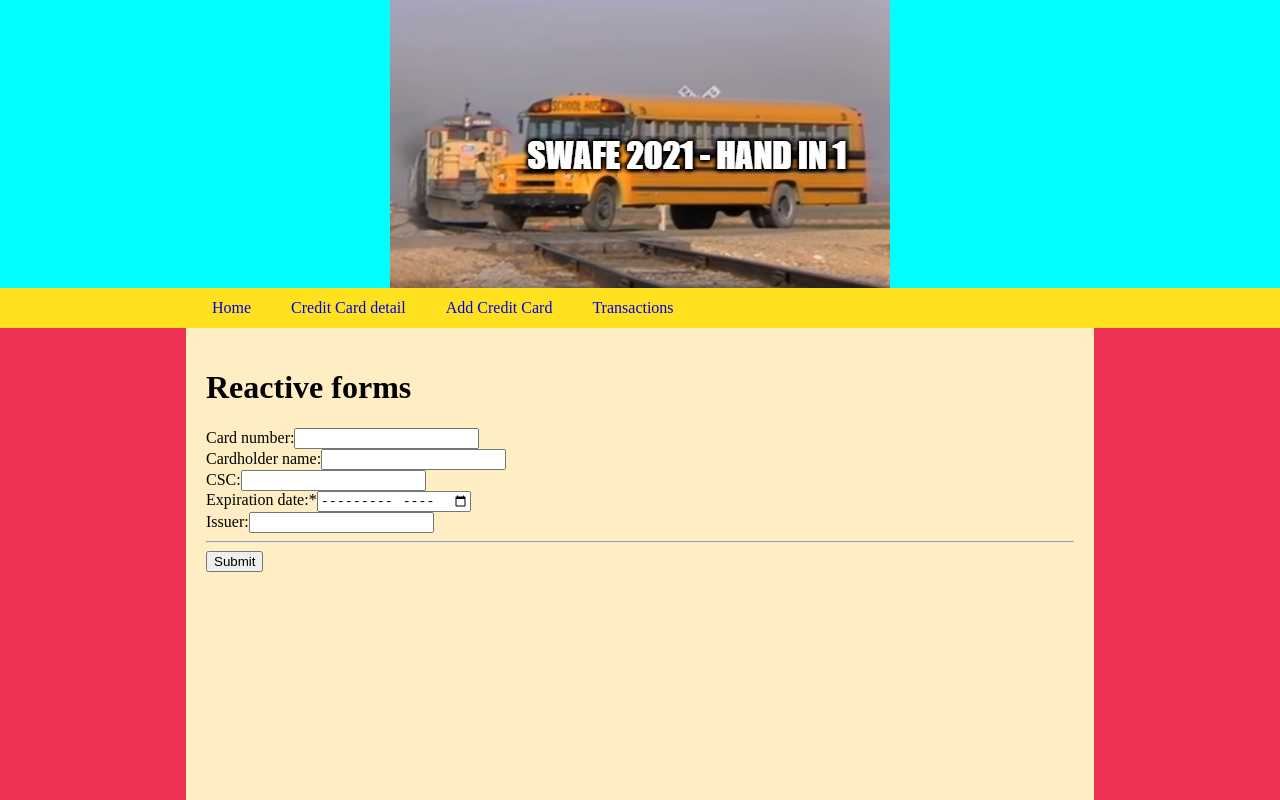
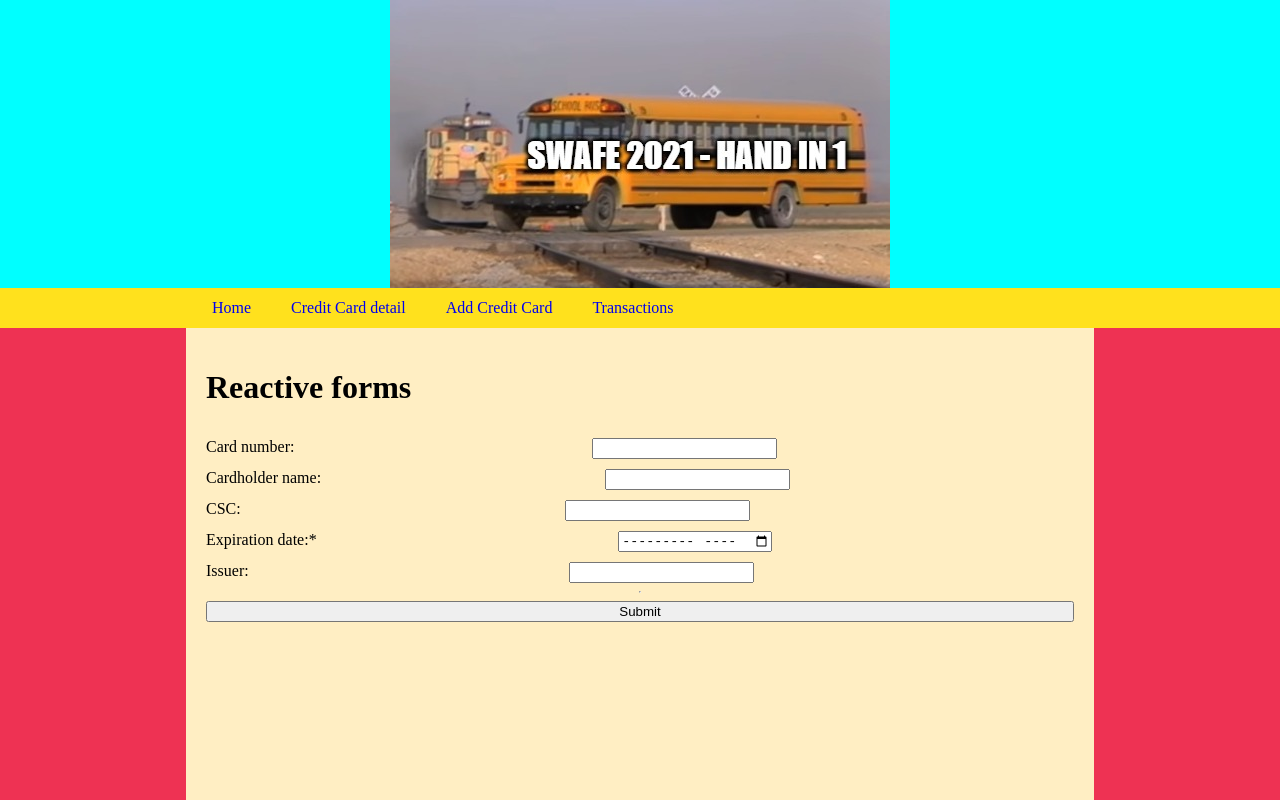
Before and after one commit to Solguden/SWAFE1, an Angular app in the folder Swafe1/: page /credit-card in a window 1280 px wide. Shown: the top 800 px of the page. Built offline with nearby package versions, Linux system fonts and the light colour scheme; no server answers.

Commit message:
Validators not working. Styling ugly.

```diff
--- a/Swafe1/src/app/modules/credit-card/components/credit-card-add/credit-card-add.component.css
+++ b/Swafe1/src/app/modules/credit-card/components/credit-card-add/credit-card-add.component.css
@@ -0,0 +1,13 @@
+.form-wrapper{
+    display: flex;
+    flex-direction: column;
+    justify-content: space-around;
+}
+
+.input {
+    display: flex;
+    flex-direction: row;
+    justify-content: space-between;
+    white-space: nowrap;
+    padding-top: 10px;
+}
--- a/Swafe1/src/app/modules/credit-card/components/credit-card-add/credit-card-add.component.html
+++ b/Swafe1/src/app/modules/credit-card/components/credit-card-add/credit-card-add.component.html
@@ -1,34 +1,38 @@
 <h1>Reactive forms</h1>
 <form [formGroup]="creditCardForm" (ngSubmit)="onSubmit()">
 	<div class="form-wrapper">
+
+		<div class="input">
 			<label for="card_number">Card number:</label>
 			<input type="text" formControlName="card_number">
 			<br />
+		</div>
 
+		<div class="input">
 			<label for="cardholder_name">Cardholder name:</label>
 			<input type="text"  formControlName="cardholder_name">
 			<br />
+		</div>
 
+		<div class="input">
 			<label for="csc_code">CSC:</label>
 			<input type="text" formControlName="csc_code">
 			<br />
+		</div>
 
-        <label for="expiration_date_month">Expiration date:*</label>
-		<input type="month" formControlName="expiration_date_month">
+		<div class="input">
+			<label for="expiration_date">Expiration date:*</label>
+			<input type="month" formControlName="expiration_date">
 			<br />
+		</div>
 
-
+		<div class="input">
 			<label for="issuer">Issuer:</label>
 			<input type="text" formControlName="issuer">
 			<br />
-
+		</div>
 
 		<hr />
 		<button type="submit">Submit</button>
-		<!-- <label for="phone">Phone</label>
-		<input type="text" formControlName="phone">
-		<label for="email">E-mail</label>
-		<input type="text"  formControlName="email">
-		<hr /> -->
     </div>
 </form>
--- a/Swafe1/src/app/modules/credit-card/components/credit-card-add/credit-card-add.component.ts
+++ b/Swafe1/src/app/modules/credit-card/components/credit-card-add/credit-card-add.component.ts
@@ -1,6 +1,7 @@
 import { Component, OnInit } from '@angular/core';
 import { CreditCardService } from '../../credit-card.service';
-import { FormBuilder } from '@angular/forms';
+import { FormBuilder, Validators } from '@angular/forms';
+import { CreditCard } from 'src/app/models/creditcard';
 
 @Component({
   selector: 'app-credit-card-add',
@@ -9,13 +10,15 @@ import { FormBuilder } from '@angular/forms';
 })
 export class CreditCardAddComponent implements OnInit {
 
+  newCreditCard!: CreditCard
 
   creditCardForm = this.formbuilder.group({
-    card_number: [''],
+    card_number: ['', [Validators.pattern("^[0-9]*$"), Validators.minLength(7), Validators.maxLength(16), Validators.required]], //
     cardholder_name: [''],
     csc_code: [''],
-    expiration_date_month: [''],
-    expiration_date_year: [''],
+    expiration_date: [''],
+    // expiration_date_month: [''],
+    // expiration_date_year: [''],
     issuer: ['']
   })
 
@@ -29,9 +32,27 @@ export class CreditCardAddComponent implements OnInit {
     })
   }
 
-
 	onSubmit() {
 		console.log(this.creditCardForm.value)
+
+    let CC = this.creditCardForm.value
+    console.log(CC)
+
+    let newCreditCard: CreditCard = {
+      card_number : CC.card_number,
+      cardholder_name : CC.cardholder_name,
+      csc_code: CC.csc_code,
+      expiration_date_month: CC.expiration_date.month,
+      expiration_date_year: CC.expiration_date.year,
+      issuer: CC.issuer}
+
+      console.log(newCreditCard)
+
+    // let CC: CreditCard = {card_number = this.creditCardForm}
+
+    // this.cardService.postCreditCards()
 	}
 
+
+
 }
--- a/Swafe1/src/app/modules/credit-card/credit-card-detail/credit-card-detail.component.html
+++ b/Swafe1/src/app/modules/credit-card/credit-card-detail/credit-card-detail.component.html
@@ -17,7 +17,8 @@
 
     <div class="info-field">
         <label for="expiration">Expiration date:* </label>
-        <b>{{creditCard.expiration_date_month}} / {{creditCard.expiration_date_year}}</b>
+        <!-- <b>{{creditCard.expiration_date_month}} / {{creditCard.expiration_date_year}}</b> -->
+        <b>{{expDate | customDate: creditCard.expiration_date_month : creditCard.expiration_date_year}}</b>
     </div>
 
     <div class="info-field">
--- a/Swafe1/src/app/modules/credit-card/credit-card-detail/credit-card-detail.component.ts
+++ b/Swafe1/src/app/modules/credit-card/credit-card-detail/credit-card-detail.component.ts
@@ -14,6 +14,8 @@ export class CreditCardDetailComponent implements OnInit {
 
   creditCard!: CreditCard
   transactionList!: Transaction[]
+
+  expDate: any;
 
   constructor(
     private activatedRoute: ActivatedRoute,
--- a/Swafe1/src/app/modules/credit-card/credit-card.module.ts
+++ b/Swafe1/src/app/modules/credit-card/credit-card.module.ts
@@ -6,6 +6,7 @@ import { CreditCardListItemComponent } from './components/credit-card-list-item/
 import { CreditCardRoutingModule } from './credit-card-routing.module';
 import { CreditCardDetailComponent } from './credit-card-detail/credit-card-detail.component';
 import { FormsModule, ReactiveFormsModule } from '@angular/forms';
+import { CustomDatePipe } from './custom-date-pipe';
 
 
 
@@ -14,7 +15,8 @@ import { FormsModule, ReactiveFormsModule } from '@angular/forms';
     CreditCardAddComponent,
     CreditCardListComponent,
     CreditCardListItemComponent,
-    CreditCardDetailComponent
+    CreditCardDetailComponent,
+    CustomDatePipe
   ],
   imports: [
     CommonModule,
--- /dev/null
+++ b/Swafe1/src/app/modules/credit-card/custom-date-pipe.ts
@@ -0,0 +1,31 @@
+import { Pipe, PipeTransform } from '@angular/core';
+import { DatePipe, formatDate } from '@angular/common';
+
+@Pipe({
+    name: 'customDate'
+})
+
+export class CustomDatePipe extends DatePipe implements PipeTransform {
+        transform(value: any, arg1: any, arg2: any): any {
+            if(arg1){
+                var month = arg1
+                var year = arg2
+                // var expiration = month + "/" + year
+                var newDate = new Date(year, month)
+                // console.log(month, year, newDate)
+                return super.transform(newDate, "MM/YY");
+            }
+
+
+        // return super.transform(value, "EEEE d MMMM y h:mm a");
+    }
+}
+
+
+
+// export class CustomDatePipe extends
+// DatePipe implements PipeTransform {
+// transform(value: any, args?: any): any {
+// return super.transform(value, "EEEE d MMMM y h:mm a");
+// }
+// }
```
Lines whose indentation alone changed are shown as unchanged.
